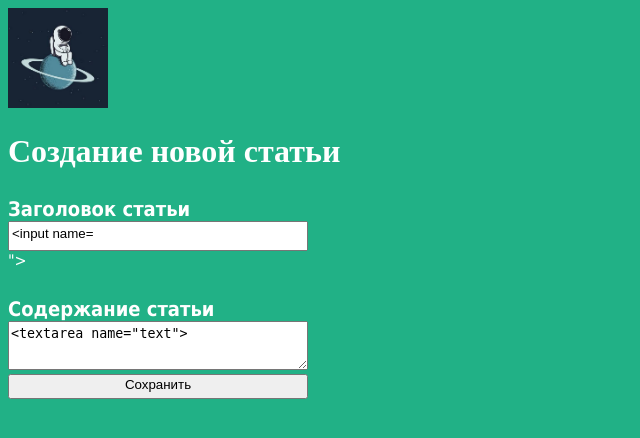
After one commit to BIGbratik/FirstWebPage, a Django app: template articles/templates/article_form.html in a window 1280 px wide. The commit adds this page. Shown: the top 438 px of the page, without its empty margins (0-640 px from the left). Run offline with Django 5.2, Linux system fonts and the light colour scheme; the template is opened without the code that fills it, so the values that code supplies are empty, except form fields; form fields are guessed from the names that the template uses.

Commit message:
Создание формы и представления для добавления новых статей

```diff
--- a/articles/static/css/article.css
+++ b/articles/static/css/article.css
@@ -1,3 +1,7 @@
+*, *::before, *::after {
+    box-sizing: border-box;
+  }
+
 body {
     background: #21b186;
     font-family: Tahoma, Arial, sans-serif;
@@ -29,7 +33,7 @@ p {
     margin-left: 0;
 }
 
-.archive_ref {
+.ref{
     float: right;
 }
 
@@ -51,3 +55,16 @@ p {
 a {
     color: #ffffff;
 }
+
+.article_form {
+    display: block;
+    width: 300px;
+    margin-left: 0;
+    margin-right: auto;
+}
+
+input, textarea {
+    line-height: 1.5;
+    width: 100%;
+    padding-bottom: 5px;
+}
--- a/articles/templates/archive.html
+++ b/articles/templates/archive.html
@@ -9,6 +9,7 @@
 <body>
     <div class="header">
         <img class="archive_img" src="{{ STATIC_URL }}/static/images/lonely_spaceman.jpg" alt="Одинокий космонавт">
+        <a class="ref" href="/article/new">Создать новую статью</a>
     </div>
     <div class="archive">
         {% for post in posts %}
--- a/articles/templates/article.html
+++ b/articles/templates/article.html
@@ -9,7 +9,7 @@
 <body>
     <div class="header">
         <img class="article_img" src="{{ STATIC_URL }}/static/images/lonely_spaceman.jpg" alt="Одинокий космонавт">
-        <a class="archive_ref" href="/archive">Все статьи</a>
+        <a class="ref" href="/archive">Все статьи</a>
     </div>
     <div class="article">
             <div class="one-post">
--- /dev/null
+++ b/articles/templates/article_form.html
@@ -0,0 +1,26 @@
+<!DOCTYPE html>
+<html>
+
+<head>
+    <title>Создать статью</title>
+    <link rel="stylesheet" href="{{ STATIC_URL }}/static/css/article.css">
+</head>
+
+<body>
+    <div class="header">
+        <img class="article_img" src="{{ STATIC_URL }}/static/images/lonely_spaceman.jpg" alt="Одинокий космонавт">
+    </div>
+    <div class="content">
+        <h1>Создание новой статьи</h1>
+        <form class="article_form" method="POST">{% csrf_token %}
+            <h4>Заголовок статьи</h4>
+            <input type="text" name="title" placeholder="Название статьи" value="{{ form.title }}">
+            <h4>Содержание статьи</h4>
+            <textarea name="text" placeholder="Текст статьи">{{ form.text }}</textarea>
+            <input type="submit" value="Сохранить">
+        </form>
+        {{ form.errors }}
+    </div>
+</body>
+
+</html>
--- a/firstwebpage/urls.py
+++ b/firstwebpage/urls.py
@@ -23,5 +23,6 @@ urlpatterns = [
     path('home/',views.home,name='home'),
     path('', views.single_text, name='single_text'),
     path('archive/',views.archive, name='archive'),
-    re_path(r'^article/(?P<article_id>\d+)$', views.get_article, name='get_article')
+    re_path(r'^article/(?P<article_id>\d+)$', views.get_article, name='get_article'),
+    path('article/new',views.create_post, name="create_post")
 ]
```
Also changed, not shown: flatpages/views.py (+29 -1 lines), db.sqlite3.
